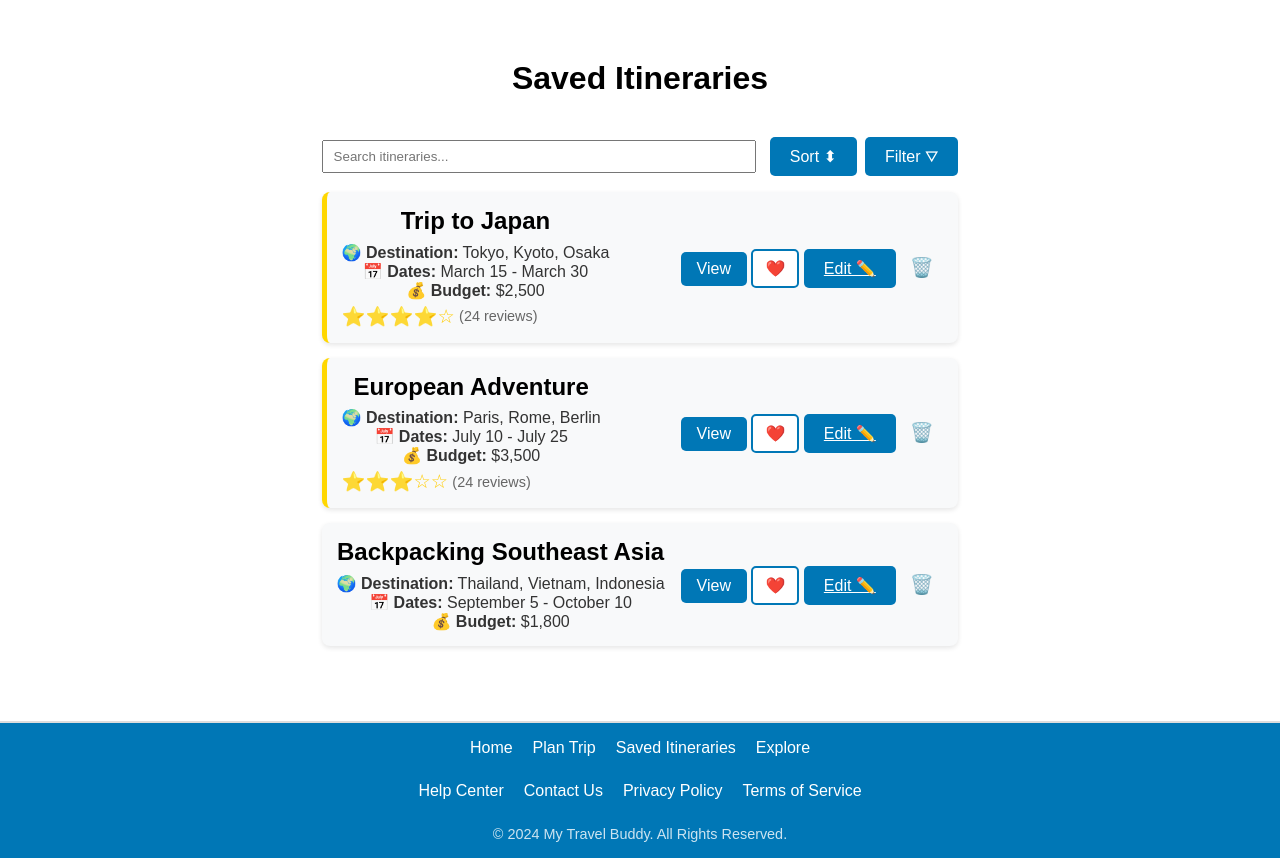
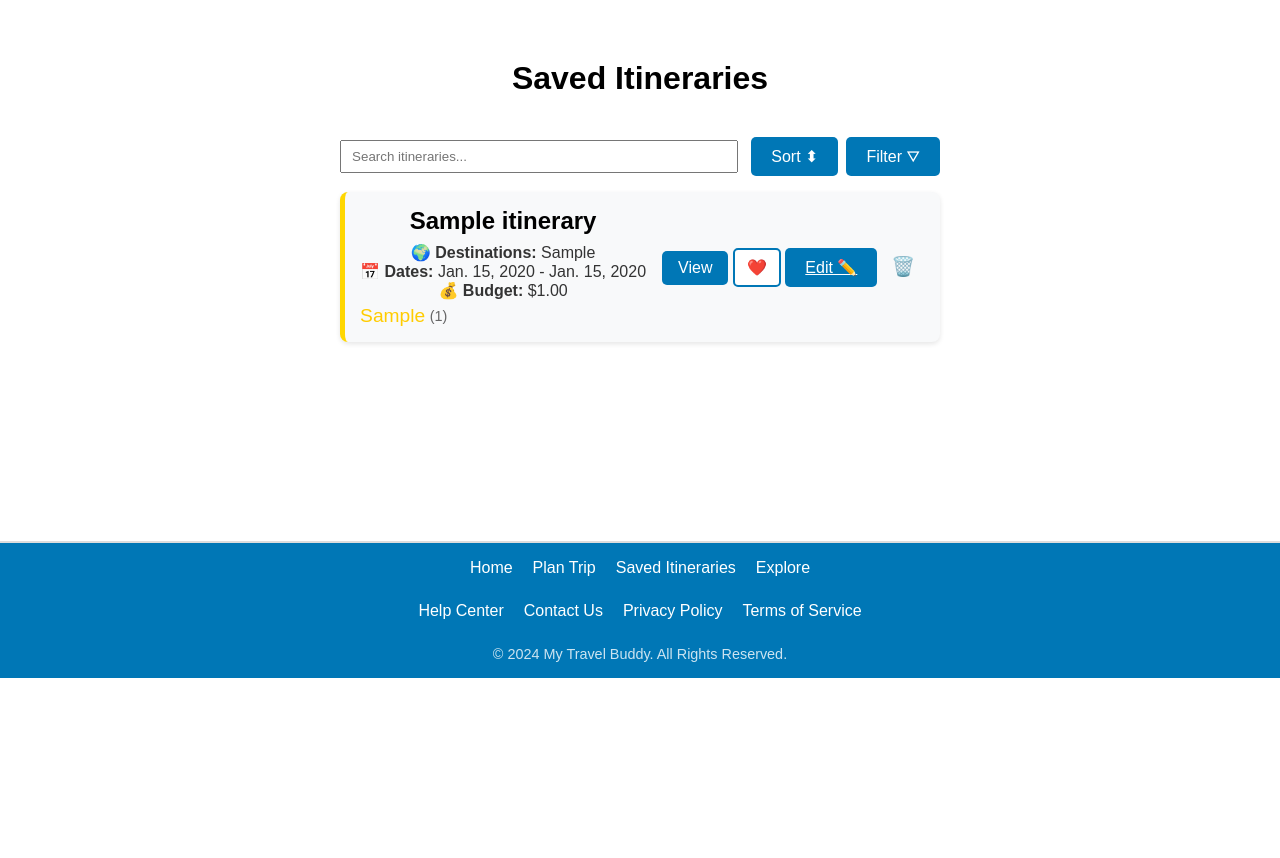
Before and after one commit to SgtCodeBean/travel-buddy-django, a Django app: template templates/trips/itineraries/saved_itinerary_list.html in a window 1280 px wide. Shown: the part 122-980 px from the top of the page. After the commit the page ends 800 px from the top, so only its background shows below. Run offline with Django 5.2, Linux system fonts and the light colour scheme; the template is opened without the code that fills it: values that come from a table or form of the project are taken from there, others are empty; tables that the repository leaves empty hold one stand-in row (values such as "Sample post").

Commit message:
Made the website conform more to the MVC model on the list pages. Also got rid of the admin page since it was redundant and plugged the functionality into the existing template.

```diff
--- a/templates/trips/base.html
+++ b/templates/trips/base.html
@@ -27,11 +27,7 @@
           <a href="{% url 'trips:home' %}">Home</a>
           <a href="{% url 'trips:create_itinerary' %}">Plan Trip</a>
           <a href="{% url 'trips:saved_itineraries_list' %}">Saved Itineraries</a>
-          {% if request.session.is_admin %}
-            <a href="{% url 'trips:explore_itineraries_list_admin' %}">Explore</a>
-            {% else %}
-            <a href="{% url 'trips:explore_itineraries_list' %}">Explore</a>
-            {% endif %}
+          <a href="{% url 'trips:explore_itineraries_list' %}">Explore</a>
         </nav>
         <!-- Search Form -->
         <div class="header-right">
--- a/templates/trips/itineraries/saved_itinerary_list.html
+++ b/templates/trips/itineraries/saved_itinerary_list.html
@@ -21,64 +21,32 @@
       </div>
       <!-- Itineraries List -->
       <ul class="itinerary-list">
-        <li class="itinerary-item public">
+      {% for itinerary in itineraries %}
+          <li class="itinerary-item {% if itinerary.visibility == 'public' %}public{% else %}private{% endif %}">
           <div class="itinerary-info">
             <!-- Itinerary Details -->
-            <h3>Trip to Japan</h3>
-            <p><b>🌍 Destination:</b> Tokyo, Kyoto, Osaka</p>
-            <p><b>📅 Dates:</b> March 15 - March 30</p>
-            <p><b>💰 Budget:</b> $2,500</p>
+            <h3>{{ itinerary.name }}</h3>
+            <p><b>🌍 Destinations:</b> {{ itinerary.destination }}</p>
+            <p><b>📅 Dates:</b> {{ itinerary.start_date }} - {{ itinerary.end_date }}</p>
+            <p><b>💰 Budget:</b> ${{ itinerary.budget|floatformat:2 }}</p>
 
             <!-- Star Rating -->
-            <div class="rating">
-              <span class="stars">⭐⭐⭐⭐☆</span>
-              <span class="review-count">(24 reviews)</span>
-            </div>
+            {% if itinerary.visibility == 'public' %}
+              <div class="rating">
+              <span class="stars">{{ itinerary.star_rating }}</span>
+              <span class="review-count">({{ itinerary.review_count }})</span>
+                </div>
+            {% else %}
+                <span>Private Itinerary</span>
+            {% endif %}
           </div>
           <div class="itinerary-actions">
-            <a href="{% url 'trips:user_itinerary_details' itinerary_id=1 %}" class="btn view-btn">View</a>
+            <a href="{% url 'trips:user_itinerary_details' itinerary_id=itinerary.id %}" class="btn view-btn">View</a>
             <button class="btn favorite-btn">❤️</button>
-            <a href="{% url 'trips:edit_itinerary' itinerary_id=1%}" id="edit-btn" class="btn edit-btn">Edit ✏️</a>
+            <a href="{% url 'trips:edit_itinerary' itinerary_id=itinerary.id%}" id="edit-btn" class="btn edit-btn">Edit ✏️</a>
               <button class="btn delete-btn">🗑️</button>
           </div>
         </li>
-
-        <li class="itinerary-item public">
-          <div class="itinerary-info">
-            <!-- Itinerary Details -->
-            <h3>European Adventure</h3>
-            <p><b>🌍 Destination:</b> Paris, Rome, Berlin</p>
-            <p><b>📅 Dates:</b> July 10 - July 25</p>
-            <p><b>💰 Budget:</b> $3,500</p>
-
-            <!-- Star Rating -->
-            <div class="rating">
-              <span class="stars">⭐⭐⭐☆☆</span>
-              <span class="review-count">(24 reviews)</span>
-            </div>
-          </div>
-          <div class="itinerary-actions">
-            <a href="{% url 'trips:user_itinerary_details' itinerary_id=2 %}" class="btn view-btn">View</a>
-            <button class="btn favorite-btn">❤️</button>
-              <a href="{% url 'trips:edit_itinerary' itinerary_id=2%}" id="edit-btn" class="btn edit-btn">Edit ✏️</a>
-            <button class="btn delete-btn">🗑️</button>
-          </div>
-        </li>
-
-        <li class="itinerary-item private">
-          <div class="itinerary-info">
-            <!-- Itinerary Details -->
-            <h3>Backpacking Southeast Asia</h3>
-            <p><b>🌍 Destination:</b> Thailand, Vietnam, Indonesia</p>
-            <p><b>📅 Dates:</b> September 5 - October 10</p>
-            <p><b>💰 Budget:</b> $1,800</p>
-          </div>
-          <div class="itinerary-actions">
-            <a href="{% url 'trips:user_itinerary_details' itinerary_id=1 %}" class="btn view-btn">View</a>
-            <button class="btn favorite-btn">❤️</button>
-              <a href="{% url 'trips:edit_itinerary' itinerary_id=1%}" id="edit-btn" class="btn edit-btn">Edit ✏️</a>
-            <button class="btn delete-btn">🗑️</button>
-          </div>
-        </li>
+      {% endfor %}
       </ul>
 {% endblock %}
--- a/travel_buddy/middleware.py
+++ b/travel_buddy/middleware.py
@@ -6,7 +6,7 @@
     def __init__(self, get_response):
         self.get_response = get_response
         self.admin_paths = [
-            reverse('trips:explore_itineraries_list_admin'),
+            reverse('trips:explore_itineraries_list'),
         ]
 
     def __call__(self, request):
--- a/travel_buddy/settings.py
+++ b/travel_buddy/settings.py
@@ -79,7 +79,7 @@
 DATABASES = {
     "default": {
         "ENGINE": "django.db.backends.postgresql",
-        "NAME": "cs5774db",
+        "NAME": "travel_buddy_itineraries",
         "USER": "postgres",
         "PASSWORD": "",
         "HOST": "127.0.0.1",
--- a/trips/models.py
+++ b/trips/models.py
@@ -29,15 +29,17 @@
     star_rating = models.CharField(max_length=10, blank=True)
 
     # Number of reviews
-    review_count = models.PositiveIntegerField(default=0)
+    review_count = models.PositiveIntegerField(blank=True, default=0)
 
     # Visibility setting: 'public' or 'private'
     visibility = models.CharField(max_length=20, choices=VISIBILITY_CHOICES, default="public")
 
+    start_date = models.DateField(blank=True, null=True, help_text="Optional start date of the itinerary")
+    end_date = models.DateField(blank=True, null=True, help_text="Optional end date of the itinerary")
+
     # String representation for Django admin or debugging
     def __str__(self):
         return self.name
-
 
 # Mock class used for loading hardcoded itinerary data (not tied to database)
 class ItineraryDetails:
@@ -53,6 +55,11 @@
         self.visibility = visibility
         self.details = details
 
+        @property
+        def get_duration(self):
+            if self.start_date and self.end_date:
+                return (self.end_date - self.start_date).days
+            return None
 
 # HTML string representing detailed itinerary content for Europe trip
 itinerary_details_html = """
@@ -72,7 +79,7 @@
 """
 
 # List of hardcoded itineraries for use in views (instead of a database)
-itineraries = [
+user_itineraries = [
     ItineraryDetails(
         id=1,
         name="Backpacking Through Europe",
@@ -81,7 +88,7 @@
         duration=4,
         budget=3000.00,
         star_rating="⭐⭐⭐☆☆",
-        review_count=0,
+        review_count=10,
         visibility="public",
         details=itinerary_details_html
     ),
@@ -92,8 +99,8 @@
         destination="Japan, South Korea, Vietnam",
         duration=10,
         budget=2500.00,
-        star_rating="⭐⭐⭐⭐☆",
-        review_count=10,
+        star_rating="☆☆☆☆☆",
+        review_count=0,
         visibility="private",
         details="""
     <h2>Asian Cultural Tour </h2>
@@ -110,3 +117,42 @@
     """
     ),
 ]
+
+public_itineraries = [
+    ItineraryDetails(
+        id=1,
+        name="Backpacking Through Europe",
+        user="JaneDoe",
+        destination="Europe",
+        duration=4,
+        budget=3000.00,
+        star_rating="⭐⭐⭐☆☆",
+        review_count=10,
+        visibility="public",
+        details=itinerary_details_html
+    ),
+    ItineraryDetails(
+        id=2,
+        name="Asian Cultural Tour",
+        user="JohnSmith",
+        destination="Japan, South Korea, Vietnam",
+        duration=10,
+        budget=2500.00,
+        star_rating="⭐⭐⭐⭐☆",
+        review_count=205,
+        visibility="public",
+        details="""
+    <h2>Asian Cultural Tour </h2>
+    <h3><span class="stars">⭐⭐⭐⭐☆</span></h3>
+    <div class="itinerary-box">
+        <!-- Day 1 -->
+        <h3>📅 Day 1: <a href="#">Kyoto, Japan</a></h3>
+        <ul>
+            <li><strong>Morning:</strong> Visit <a href="#">Fushimi Inari Shrine</a>.</li>
+            <li><strong>Lunch:</strong> Sample ramen at <a href="#">Ichiran</a>.</li>
+            <li><strong>Afternoon:</strong> Explore <a href="#">Gion District</a>.</li>
+        </ul>
+    </div>
+    """
+    ),
+]
--- a/trips/urls.py
+++ b/trips/urls.py
@@ -12,7 +12,7 @@
     path('shared_itinerary/<int:itinerary_id>/', views.user_shared_itinerary_details,
          name='user_shared_itinerary_details'),
     path('explore/', views.explore_itineraries_list, name='explore_itineraries_list'),
-    path('explore_admin/', views.explore_itineraries_list_admin, name='explore_itineraries_list_admin'),
+
     path('create/', views.create_itinerary, name='create_itinerary'),
 
     path('login/', views.login, name='login'),
```
Also changed, not shown: templates/trips/itineraries/explore_itineraries_list.html (+20 -48 lines), templates/trips/itineraries/explore_itineraries_list_admin.html (deleted, +0 -99 lines), trips/views.py (+4 -11 lines).
